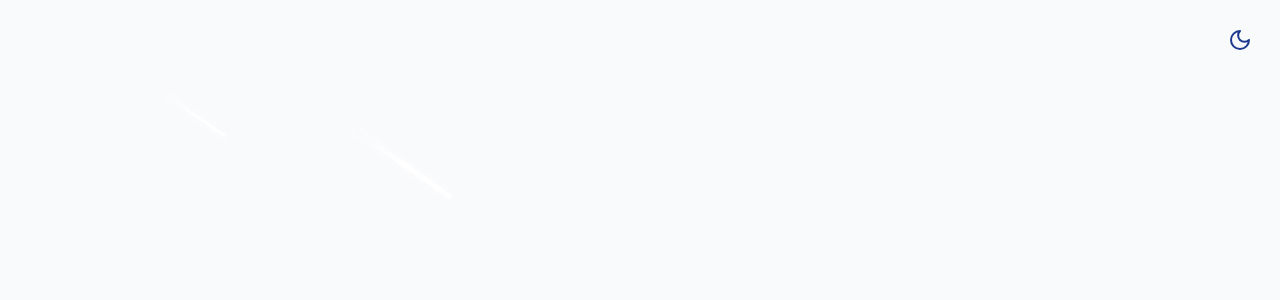
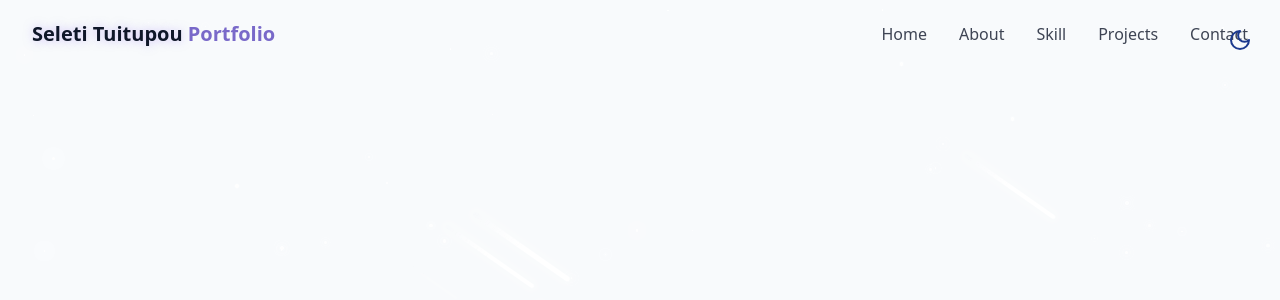
Before and after one commit to Tuitupou/seleti_portfolio, a React (Vite) app: page / in a window 1280 px wide. Shown: the top 300 px of the page. Built offline with nearby package versions, Linux system fonts and the light colour scheme.

Commit message:
Added Navbar

```diff
--- /dev/null
+++ b/src/components/Navbar.jsx
@@ -0,0 +1,95 @@
+import { cn } from "@/lib/utils";
+import { Menu, X } from "lucide-react";
+import { useEffect, useState } from "react";
+
+const navItems = [
+    { name: "Home", href: "#hero" },
+    { name: "About", href: "#about" },
+    { name: "Skill", href: "#skills" },
+    { name: "Projects", href: "#projects" },
+    { name: "Contact", href: "#contact" },
+];
+
+export const Navbar = () => {
+    const [isScrolled, setIsScrolled] = useState(false);
+    const [isMenuOpen, setIsMenuOpen] = useState(false);
+
+    useEffect(() => {
+        const handleScroll = () => {
+            setIsScrolled(window.screenY > 10);
+        };
+
+        window.addEventListener("scroll", handleScroll);
+        return () => window.removeEventListener("scroll", handleScroll);
+    }, []);
+
+    return (
+        <nav
+            className={cn(
+                "fixed w-full z-40 transition-all duration-300",
+                isScrolled ? "py-3 bg-background/80 backdrop-blur-md shadow-xs" : "py-5"
+            )}
+        >
+
+            <div className="container flex items-center justify-between">
+                <a
+                    className="text-xl font-bold text-primary flex items-center"
+                    href="#hero"
+                >
+                    <span className="relative z-10">
+                        <span className="text-glow text-foreground">Seleti Tuitupou</span>{" "}
+                        Portfolio
+                    </span>
+                </a>
+
+                {/* desktop nav */}
+                <div className="hidden md:flex space-x-8">
+                    {navItems.map((item, key) => (
+                        <a
+                            key={key}
+                            href={item.href}
+                            className="text-foreground/80 hover:text-primary transition-colors duration-300"
+                        >
+                            {item.name}
+                        </a>
+                    ))}
+                </div>
+
+
+                {/*mobile nav */}
+
+                <button
+                    onClick={() => setIsMenuOpen((prev) => !prev)}
+                    className="md:hidden p-2 text-foreground z-50"
+                    aria-label={isMenuOpen ? "Close Menu" : "Open Menu"}
+                >
+                    {isMenuOpen ? <X size={24} /> : <Menu size={24} />} {" "}
+                </button>
+
+                <div
+                    className={cn(
+                        "fixed inset-0 bg-background/95 backdrop-blur-md z-40 flex flex-col items-center justify-center",
+                        "transition-all duration-300 md:hidden",
+                        isMenuOpen
+                            ? "opacity-100 pointer-events-auto"
+                            : "opacity-0 pointer-events-none"
+                    )}
+                >
+                    <div className="flex flex-col space-y-8 text-xl">
+                        {navItems.map((item, key) => (
+                            <a
+                                key={key}
+                                href={item.href}
+                                className="text-foreground/80 hover:text-primary transition-colors duration-300"
+                                onClick={() => setIsMenuOpen(false)}
+                            >
+                                {item.name}
+                            </a>
+                        ))}
+                    </div>
+                </div>
+
+            </div>
+        </nav>
+    );
+};
--- a/src/components/StarBackgound.jsx
+++ b/src/components/StarBackgound.jsx
@@ -13,7 +13,7 @@
 
         const handleResize = () => {
             generateStars();
-        }
+        };
 
         window.addEventListener("resize", handleResize);
 
@@ -24,6 +24,7 @@
         const numberOfStars = Math.floor(
             (window.innerWidth * window.innerHeight) / 10000
         );
+
         const newStars = [];
 
         for (let i = 0; i < numberOfStars; i++) {
@@ -39,7 +40,6 @@
 
         setStars(newStars);
     };
-
 
     const generateMeteors = () => {
         const numberOfMeteors = 4;
--- a/src/index.css
+++ b/src/index.css
@@ -1,5 +1,4 @@
 @import "tailwindcss";
-
 
 @theme {
   --color-border: hsl(var(--border));
@@ -26,7 +25,7 @@
       transform: translateY(0);
     }
     50% {
-      transfomr: translateY(-10px);
+      transform: translateY(-10px);
     }
   }
   @keyframes pulse-subtle {
@@ -90,7 +89,6 @@
 
   * {
     @apply border-border;
-
   }
 
   html {
@@ -146,9 +144,9 @@
          hover:scale-105 active:scale-95;
 }
 
-@utiity star {
+@utility star {
   @apply absolute rounded-full bg-white;
-  box-shadow: 0 0 10px 2px rgba(255, 255, 255, 0.4)
+  box-shadow: 0 0 10px 2px rgba(255, 255, 255, 0.4);
 }
 
 @utility meteor {
--- a/src/pages/Home.jsx
+++ b/src/pages/Home.jsx
@@ -1,5 +1,6 @@
 import { ThemeToggle } from "../components/ThemeToggle";
 import { StarBackground } from "../components/StarBackgound";
+import { Navbar } from "../components/Navbar";
 
 export const Home = () => {
     return (
@@ -11,6 +12,7 @@
             <StarBackground />
 
             {/* Navbar */}
+            <Navbar />
 
             {/* Main Content*/ }
 
```
